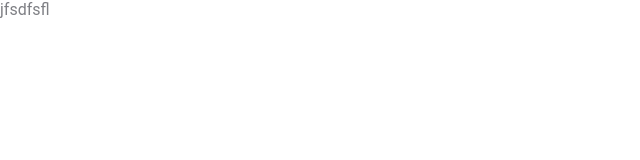
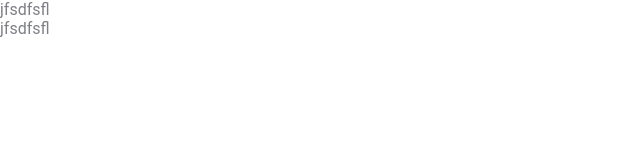
Before and after one commit to DenisKrasnokutsky/test, a plain HTML site: page index.html in a window 1280 px wide. Shown: the full height of the page, 0-640 px from the left. Drawn offline with Linux system fonts and the light colour scheme.

Commit message:
3 commit

```diff
--- a/index.html
+++ b/index.html
@@ -11,5 +11,6 @@
 
 <body>
 <p>jfsdfsfl</p>
+<p>jfsdfsfl</p>
 </body>
 </html>
```
